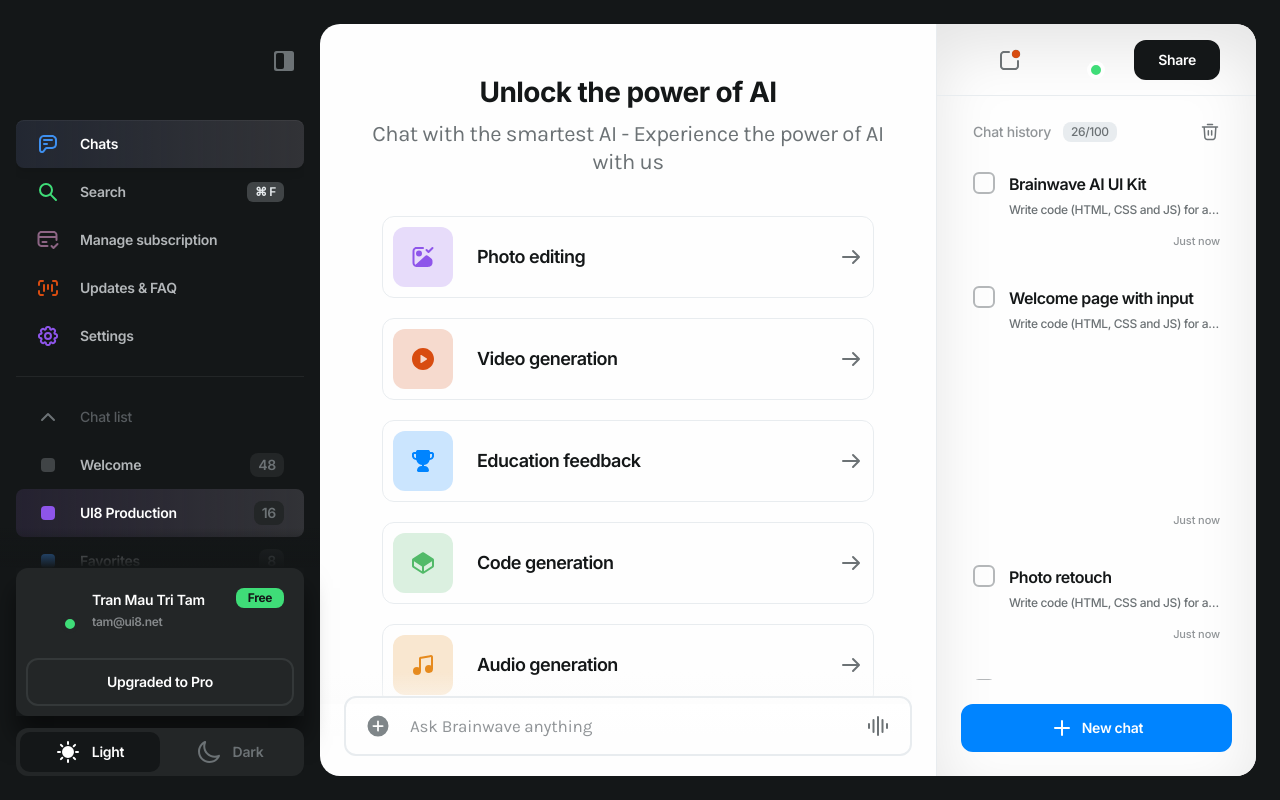
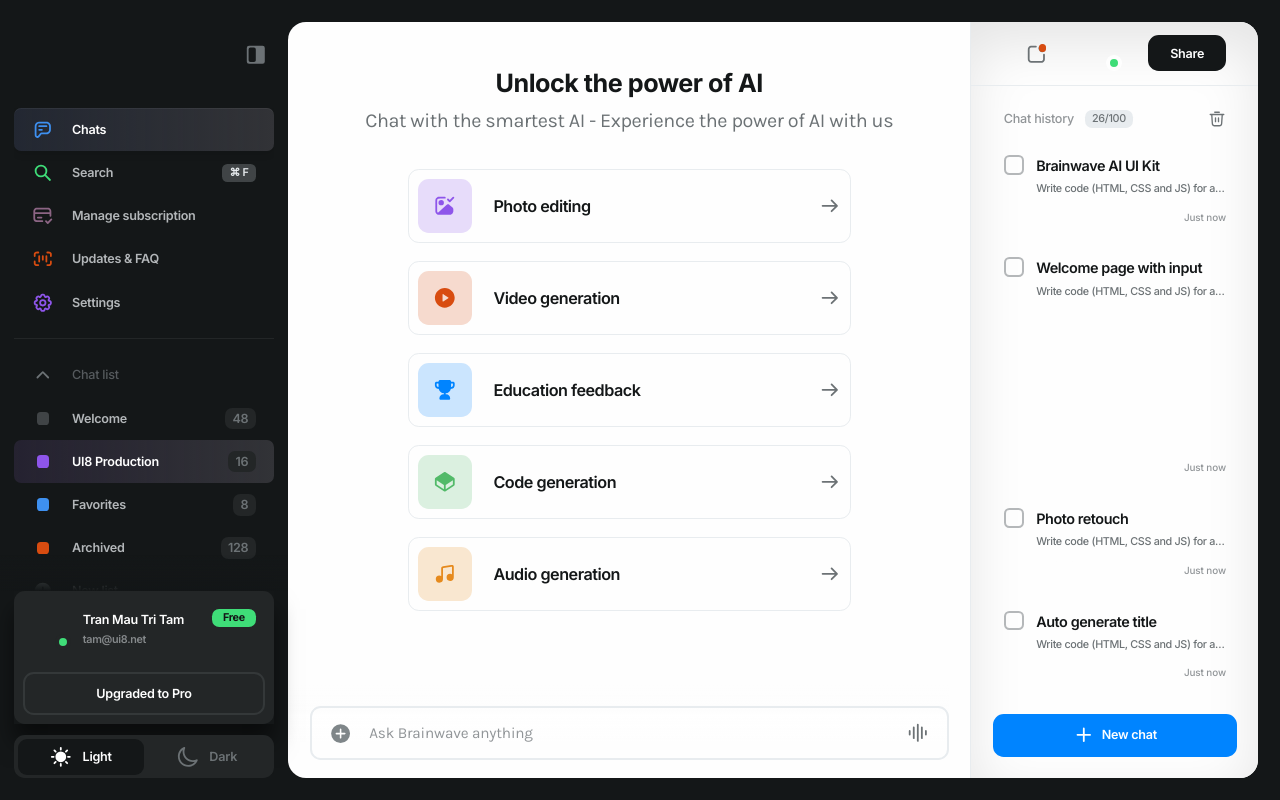
Before and after one commit to istvan-kreisz/GameGuideAI-frontend, a Next.js app: page / in a window 1280 px wide. Built offline with nearby package versions, Linux system fonts and the light colour scheme; what @rvxlab/tailwind-plugin-ios-full-height would draw is missing.

Commit message:
change basefont

```diff
--- a/tailwind.config.js
+++ b/tailwind.config.js
@@ -109,7 +109,7 @@ module.exports = {
     plugin(function ({ addBase, addComponents, addUtilities }) {
       addBase({
         html: {
-                    "@apply text-[1rem]": {},
+          "@apply text-[0.9rem]": {},
         },
         body: {
           "@apply bg-n-7 text-[1rem] leading-6 -tracking-[.01em] text-n-7 antialiased md:bg-n-1 dark:text-n-1 dark:md:bg-n-6":
@@ -118,28 +118,22 @@ module.exports = {
       });
       addComponents({
         ".h1": {
-                    "@apply font-inter text-6xl font-bold -tracking-[.025em]":
-                        {},
+          "@apply font-inter text-6xl font-bold -tracking-[.025em]": {},
         },
         ".h2": {
-                    "@apply font-inter text-5xl font-bold -tracking-[.025em]":
-                        {},
+          "@apply font-inter text-5xl font-bold -tracking-[.025em]": {},
         },
         ".h3": {
-                    "@apply font-inter text-4xl font-bold -tracking-[.045em]":
-                        {},
+          "@apply font-inter text-4xl font-bold -tracking-[.045em]": {},
         },
         ".h4": {
-                    "@apply font-inter text-3xl font-bold -tracking-[.02em]":
-                        {},
+          "@apply font-inter text-3xl font-bold -tracking-[.02em]": {},
         },
         ".h5": {
-                    "@apply font-inter text-2xl font-semibold -tracking-[.03em]":
-                        {},
+          "@apply font-inter text-2xl font-semibold -tracking-[.03em]": {},
         },
         ".h6": {
-                    "@apply font-inter text-xl font-semibold -tracking-[.03em]":
-                        {},
+          "@apply font-inter text-xl font-semibold -tracking-[.03em]": {},
         },
         ".body1": {
           "@apply text-[1.5rem] leading-9 -tracking-[.03em]": {},
```
Lines whose indentation alone changed are shown as unchanged.
